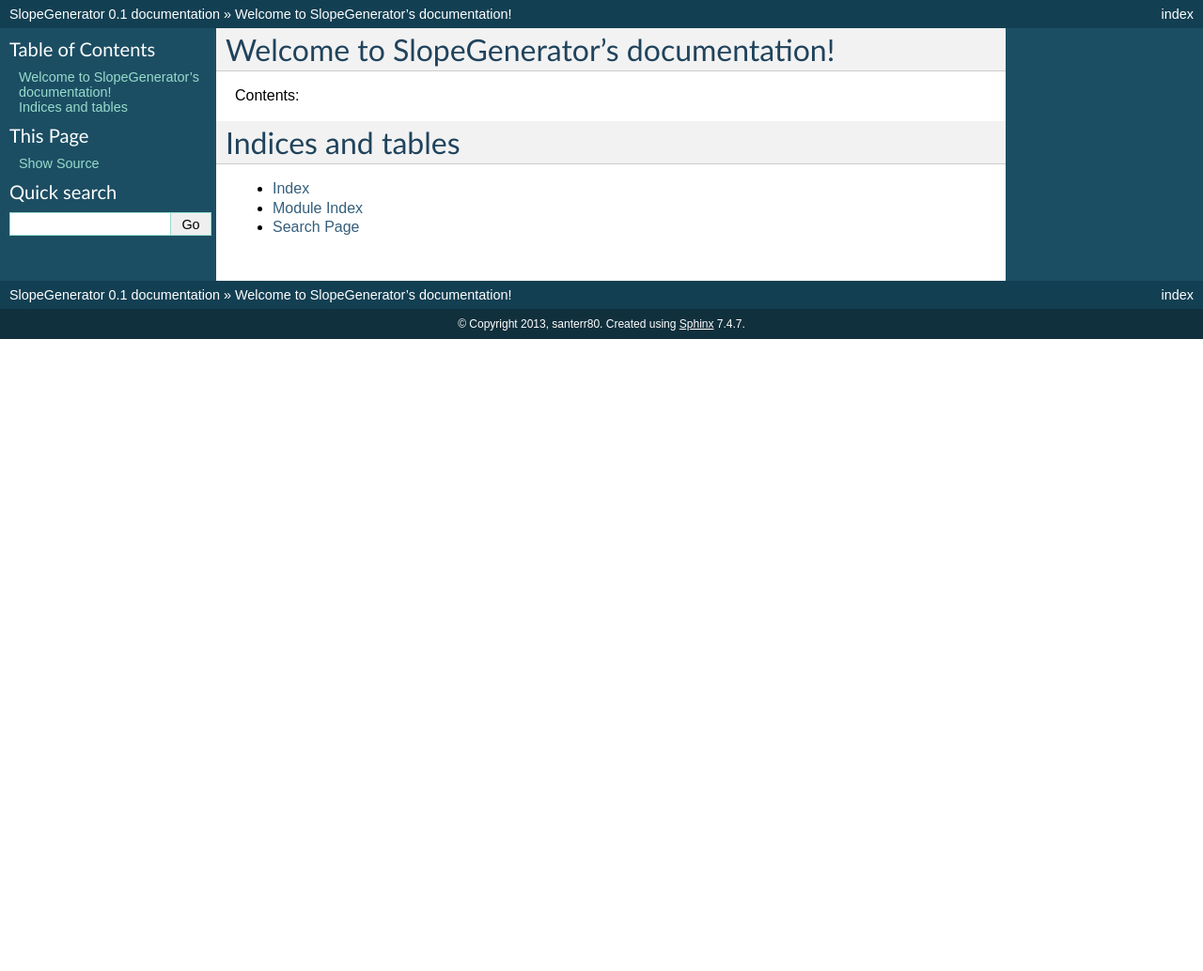
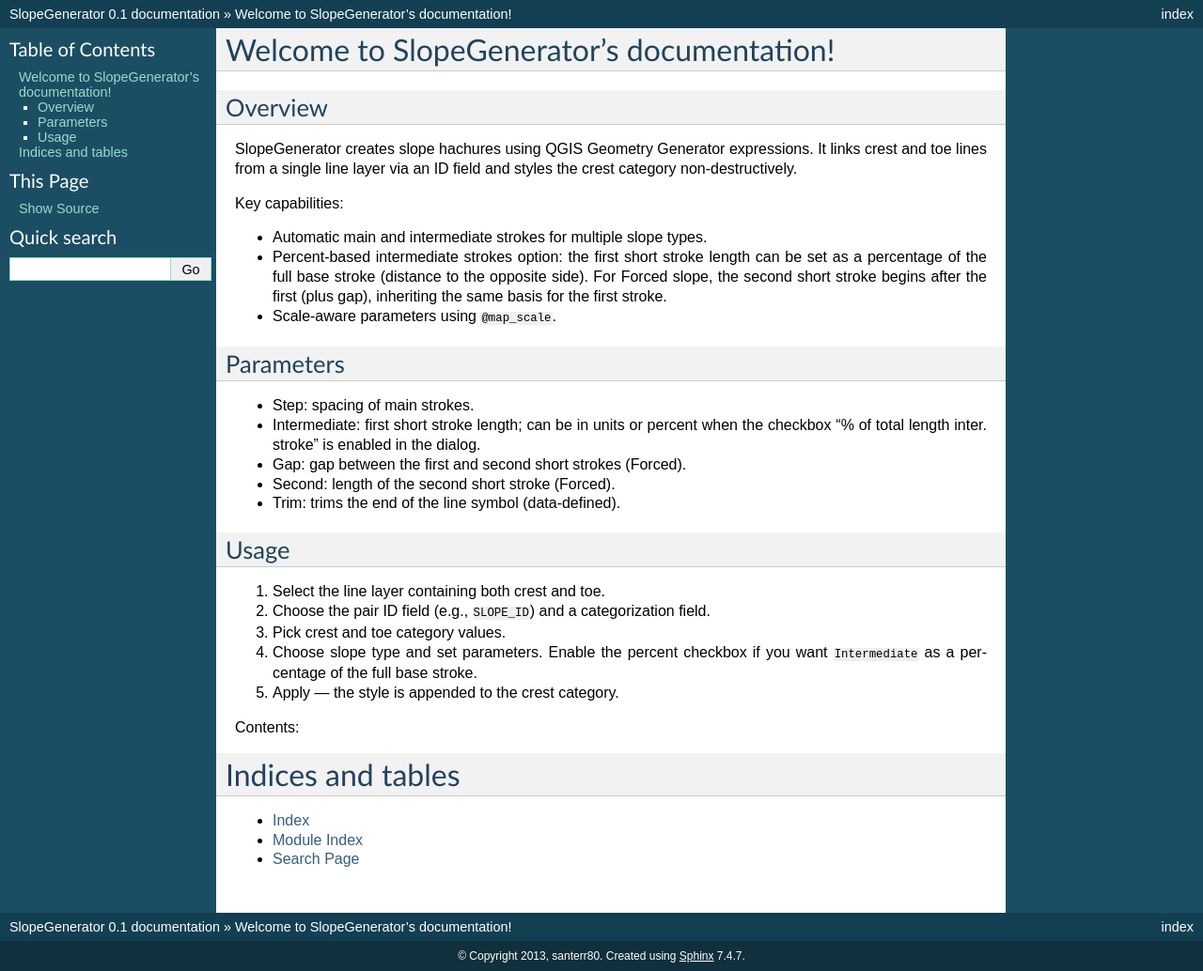
Before and after one commit to santerr80/slope_generator, a Sphinx documentation site: the page built from help/source/index.rst, in a window 1280 px wide. Shown: the whole page at 94% size. Built offline with Sphinx 7.4.7, drawn with Linux system fonts in a browser that asks for light colours; formulas are drawn with MathJax 3; before the commit the page ends 900 px from its top, so only the background shows below that.

Commit message:
Update version to 0.3 and enhance documentation: added percent-based intermediate strokes feature, updated changelog, and improved README and index.rst with detailed usage instructions and key capabilities.

```diff
--- a/help/source/index.rst
+++ b/help/source/index.rst
@@ -4,7 +4,36 @@
    contain the root `toctree` directive.
 
 Welcome to SlopeGenerator's documentation!
-============================================
+=========================================
+
+Overview
+--------
+
+SlopeGenerator creates slope hachures using QGIS Geometry Generator expressions. It links crest and toe lines from a single line layer via an ID field and styles the crest category non-destructively.
+
+Key capabilities:
+
+- Automatic main and intermediate strokes for multiple slope types.
+- Percent-based intermediate strokes option: the first short stroke length can be set as a percentage of the full base stroke (distance to the opposite side). For Forced slope, the second short stroke begins after the first (plus gap), inheriting the same basis for the first stroke.
+- Scale-aware parameters using ``@map_scale``.
+
+Parameters
+----------
+
+- Step: spacing of main strokes.
+- Intermediate: first short stroke length; can be in units or percent when the checkbox “% of total length inter. stroke” is enabled in the dialog.
+- Gap: gap between the first and second short strokes (Forced).
+- Second: length of the second short stroke (Forced).
+- Trim: trims the end of the line symbol (data-defined).
+
+Usage
+-----
+
+1. Select the line layer containing both crest and toe.
+2. Choose the pair ID field (e.g., ``SLOPE_ID``) and a categorization field.
+3. Pick crest and toe category values.
+4. Choose slope type and set parameters. Enable the percent checkbox if you want ``Intermediate`` as a percentage of the full base stroke.
+5. Apply — the style is appended to the crest category.
 
 Contents:
 
--- a/metadata.txt
+++ b/metadata.txt
@@ -20,7 +20,7 @@ repository=https://github.com/santerr80/slope_generator.git
 
 hasProcessingProvider=no
 # Uncomment the following line and add your changelog:
-changelog=0.2: Added hatching setup tools and Trim parameter support. Improved UI and categorization logic.
+changelog=0.3: Added intermediate stroke percent mode.
 
 # Tags are comma separated with spaces allowed
 tags=python, style, layer
```
Also changed, not shown: other parts of metadata.txt (+1 -1 lines), README.MD (+4 -2 lines), 1 other file.
